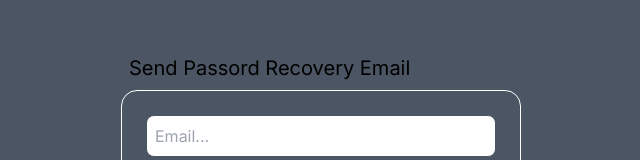
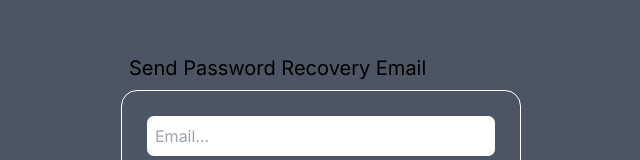
Before and after one commit to adarsh-jha-dev/next-01, a Next.js app: page /forgotpassword in a window 1280 px wide. Shown: the part 237-397 px from the top of the page, without its empty margins (319-959 px from the left). Built offline with nearby package versions, Linux system fonts and the light colour scheme.

Commit message:
Minor typos

```diff
--- a/src/app/forgotpassword/page.tsx
+++ b/src/app/forgotpassword/page.tsx
@@ -29,7 +29,7 @@ function ForgotPasswordPage() {
       {sentEmail ? (
         <div>
           <p className="text-xl text-center">
-            Reset Passwword Email sent successfully!!
+            Reset Password Email sent successfully!!
           </p>
         </div>
       ) : (
@@ -39,7 +39,7 @@ function ForgotPasswordPage() {
             <h3 className="text-center m-2 text-red-500">{error}</h3>
           ) : null}
           <div className="flex flex-col justify-center">
-            <h1 className="m-2 text-xl">Send Passord Recovery Email</h1>
+            <h1 className="m-2 text-xl">Send Password Recovery Email</h1>
             <div className="flex flex-col justify-evenly w-[400px] border border-white p-6 rounded-2xl">
               <form
                 className="flex flex-col justify-center"
```
